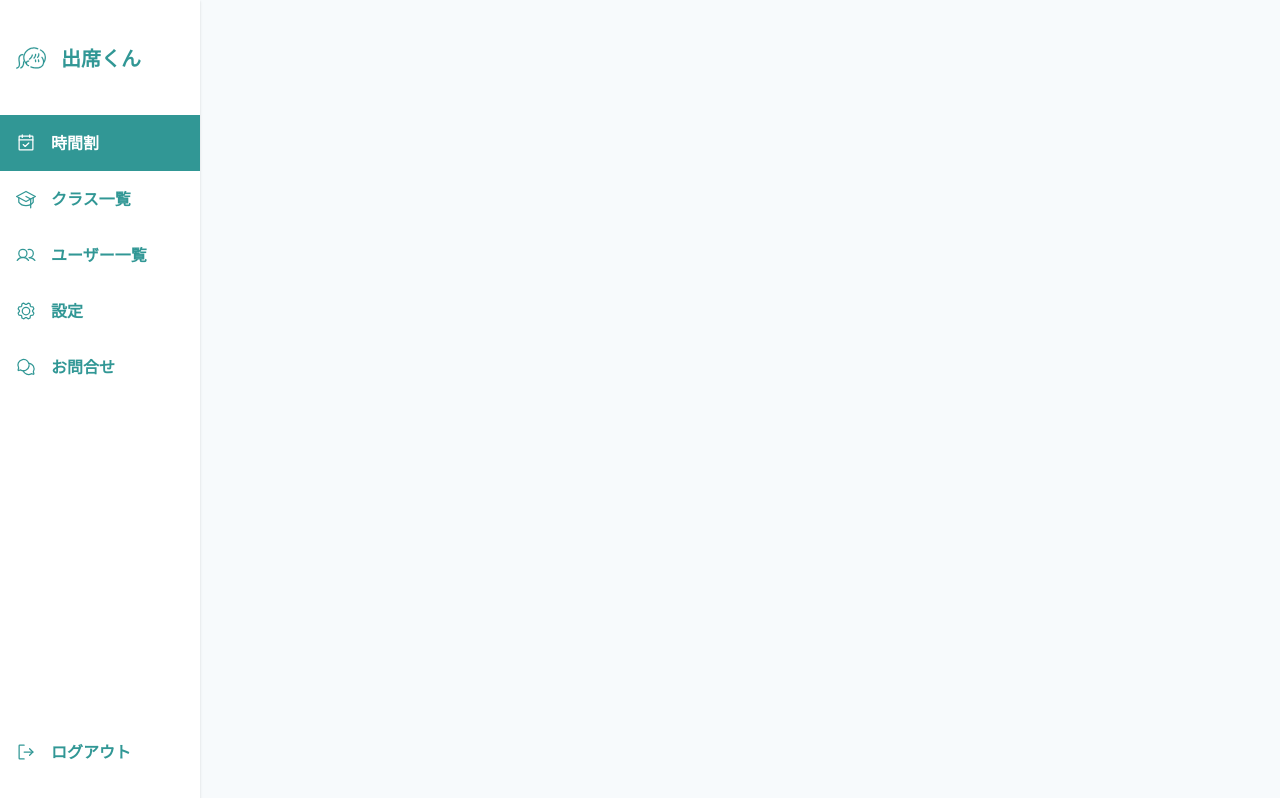
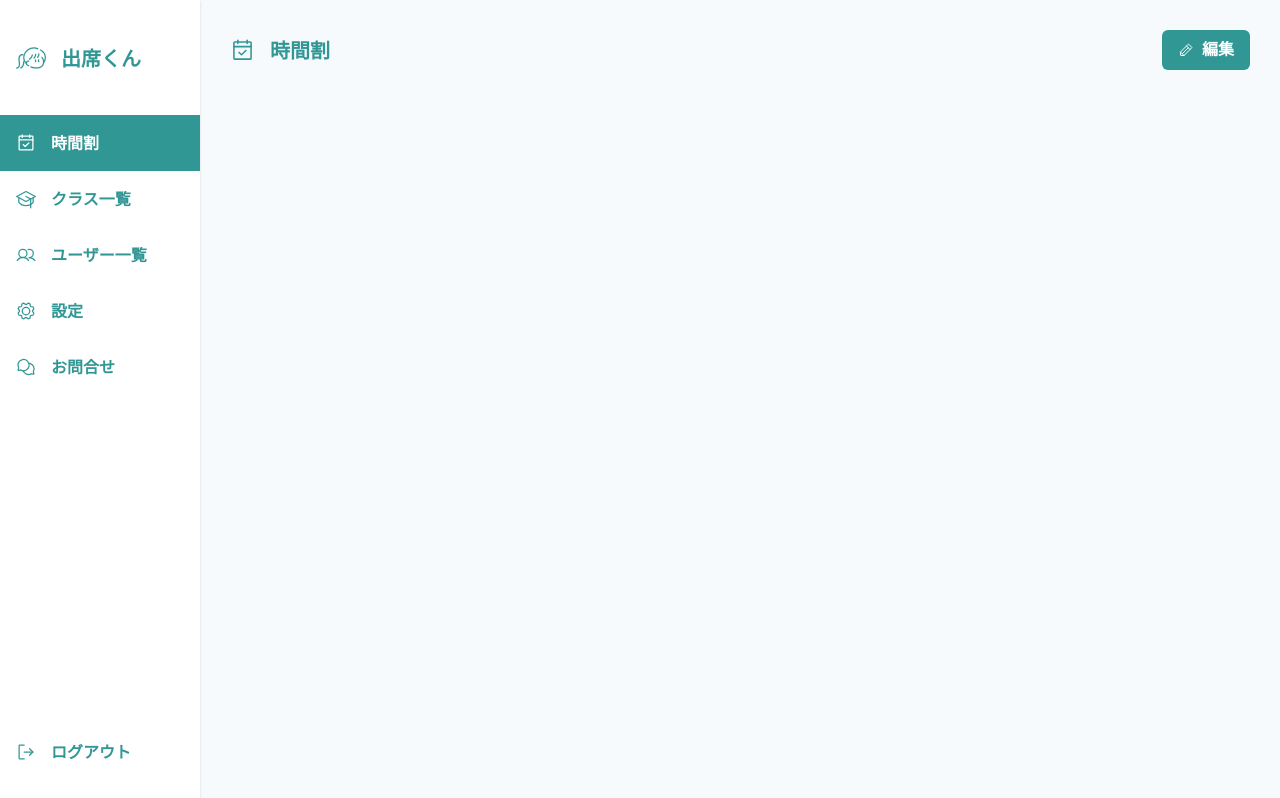
Before and after one commit to tooooofu24/shusseki-kun-app, a Next.js app: page / in a window 1280 px wide. Built offline with nearby package versions, Linux system fonts and the light colour scheme; no server answers; sample sign-in values are in the browser's storage.

Commit message:
いい感じにコミット

```diff
--- a/src/components/page/index/HomePage.tsx
+++ b/src/components/page/index/HomePage.tsx
@@ -1,10 +1,33 @@
+import { Button } from "@chakra-ui/react";
+import { useRouter } from "next/router";
+import { CalendarCheck, Pencil } from "phosphor-react";
+
 import { Auth } from "@/components/functional/authentication/Auth";
 import { Layout } from "@/components/ui/layouts/Layout";
+import { PageTitle } from "@/components/ui/parts/PageTitle";
 
 export const HomePage = () => {
   return (
-    <Auth>
-      <Layout type="sidebar" />
-    </Auth>
+    <Layout type="sidebar">
+      <Auth>
+        <PageTitle
+          title="時間割"
+          icon={<CalendarCheck />}
+          rightItem={<EditButton />}
+        />
+      </Auth>
+    </Layout>
   );
 };
+
+const EditButton = () => {
+  const router = useRouter();
+  const onClick = () => {
+    router.push("/schedules/edit");
+  };
+  return (
+    <Button leftIcon={<Pencil />} onClick={onClick}>
+      編集
+    </Button>
+  );
+};
--- a/src/components/ui/parts/navigation/NavigationContent.tsx
+++ b/src/components/ui/parts/navigation/NavigationContent.tsx
@@ -19,7 +19,6 @@ export const NavigationContent = () => {
 
   return (
     <Flex flexDirection="column" h="full" py="20px">
-      {/* ロゴ部分 */}
       <Box mb="20px">
         <Link href="/">
           <Flex alignItems="center" px="16px" gap="15px" height="75px">
@@ -27,7 +26,6 @@ export const NavigationContent = () => {
           </Flex>
         </Link>
       </Box>
-      {/* ロゴ部分終了 */}
       <Link href="/">
         <Item
           icon={<CalendarCheck />}
--- a/src/pages/index.tsx
+++ b/src/pages/index.tsx
@@ -1,5 +1,16 @@
+import Head from "next/head";
+
 import { HomePage } from "@/components/page/index/HomePage";
 
-export default function Home() {
-  return <HomePage />;
+function Home() {
+  return (
+    <>
+      <Head>
+        <title>ホーム - 出席くん</title>
+      </Head>
+      <HomePage />
+    </>
+  );
 }
+
+export default Home;
```
Also changed, not shown: src/components/functional/error/ErrorBoundary.tsx (added, +34 -0 lines).
